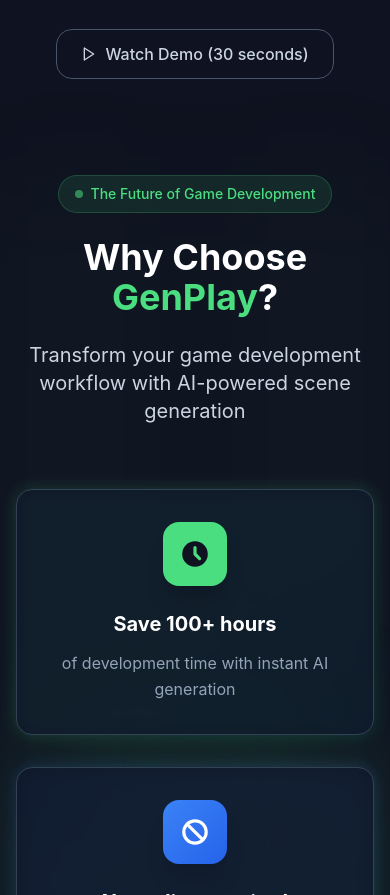
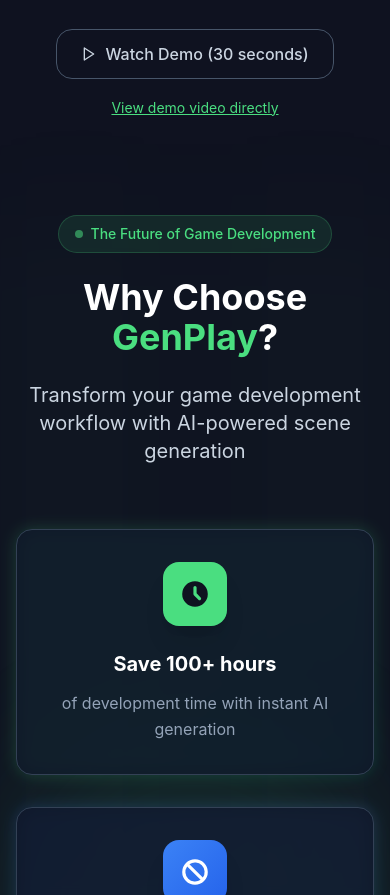
Before and after one commit to ShaheerSaud2004/GenPlay, a Next.js app: page / in a window 390 px wide. Shown: the part 1493-2388 px from the top of the page. Built offline with nearby package versions, Linux system fonts and the light colour scheme.

Commit message:
Add mobile direct video link for smaller screens

```diff
--- a/src/components/DemoSection.tsx
+++ b/src/components/DemoSection.tsx
@@ -48,6 +48,18 @@
                 <Play className="h-4 w-4 mr-2 group-hover:scale-110 transition-transform" />
                 Watch Demo (30 seconds)
               </Button>
+
+              {/* Mobile direct link */}
+              <div className="mt-4 sm:hidden">
+                <a
+                  href="/demo.mp4"
+                  target="_blank"
+                  rel="noopener noreferrer"
+                  className="text-accent hover:text-green-400 text-sm underline transition-colors"
+                >
+                  View demo video directly
+                </a>
+              </div>
             </div>
           </div>
 
```
